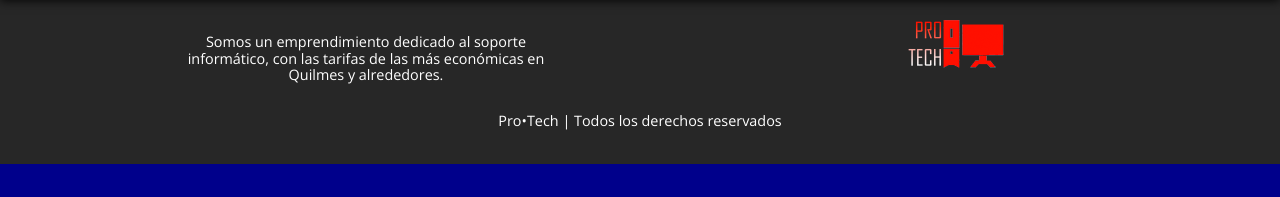
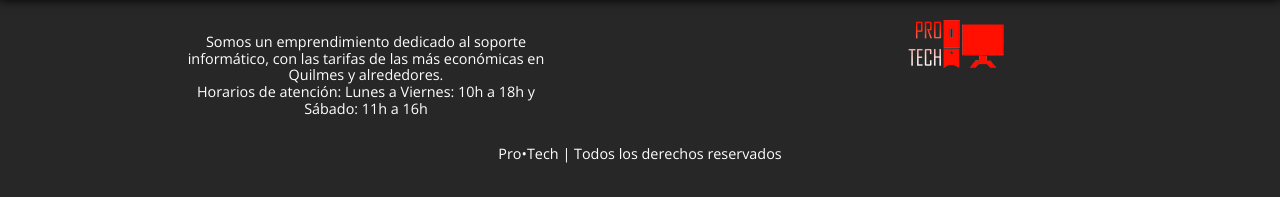
Before and after one commit to leonelmontiel/pro-tech, a plain HTML site: page index.html in a window 1280 px wide. Shown: the part 2535-2732 px from the top of the page. Before the commit the page ends 2699 px from the top, so only its background shows below. Drawn offline with nearby package versions, Linux system fonts and the light colour scheme; a script that the page names is missing.

Commit message:
Add files via upload

```diff
--- a/index.html
+++ b/index.html
@@ -46,9 +46,9 @@
                                 </ul></li>
                             <li class="menu-item" id="btn__contact"><a href="#contact__box" class="menu-item-link">Contacto</a></li>
                             <div>
+                                <a href="https://api.whatsapp.com/send?phone=541154964215&text=" target="blank"><button class="nav-toggle"><i class="fab fa-whatsapp"></i></button></a>
                                 <a href="https://facebook.com/protech.pcservice" target="blank"><button class="nav-toggle"><i class="fa-brands fa-facebook"></i></button></a>
                                 <a href="https://instagram.com/protech.pc" target="blank"><button class="nav-toggle"><i class="fa-brands fa-instagram"></i></button></a>
-                                <a href="https://api.whatsapp.com/send?phone=541154964215&text=" target="blank"><button class="nav-toggle"><i class="fab fa-whatsapp"></i></button></a>
                                 <a href="mailto:profetechnologypc@gmail.com" target="blank"><button class="nav-toggle"><i class="fas fa-envelope"></i></button></a>
                             </div>
                         </ul>
@@ -173,7 +173,8 @@
                 <div class="footer__box">
                     <div class="footer__descr">
                         <p id="descr__footer">Somos un emprendimiento dedicado al soporte informático,
-                            con las tarifas de las más económicas en Quilmes y alrededores.</p>
+                            con las tarifas de las más económicas en Quilmes y alrededores.<br>
+                        Horarios de atención: Lunes a Viernes: 10h a 18h y Sábado: 11h a 16h</p>
                         <div><a href="index.html"><img src="iconos/logo.png" class="logo" alt="Main Logo"></a></div>
                     </div>
                     <p style="text-align: center;">Pro•Tech | Todos los derechos reservados</p>
```
Also changed, not shown: armados.html (+2 -1 lines), combos.html (+2 -1 lines), instalaciones.html (+2 -1 lines), mantenimientos.html (+2 -1 lines).
